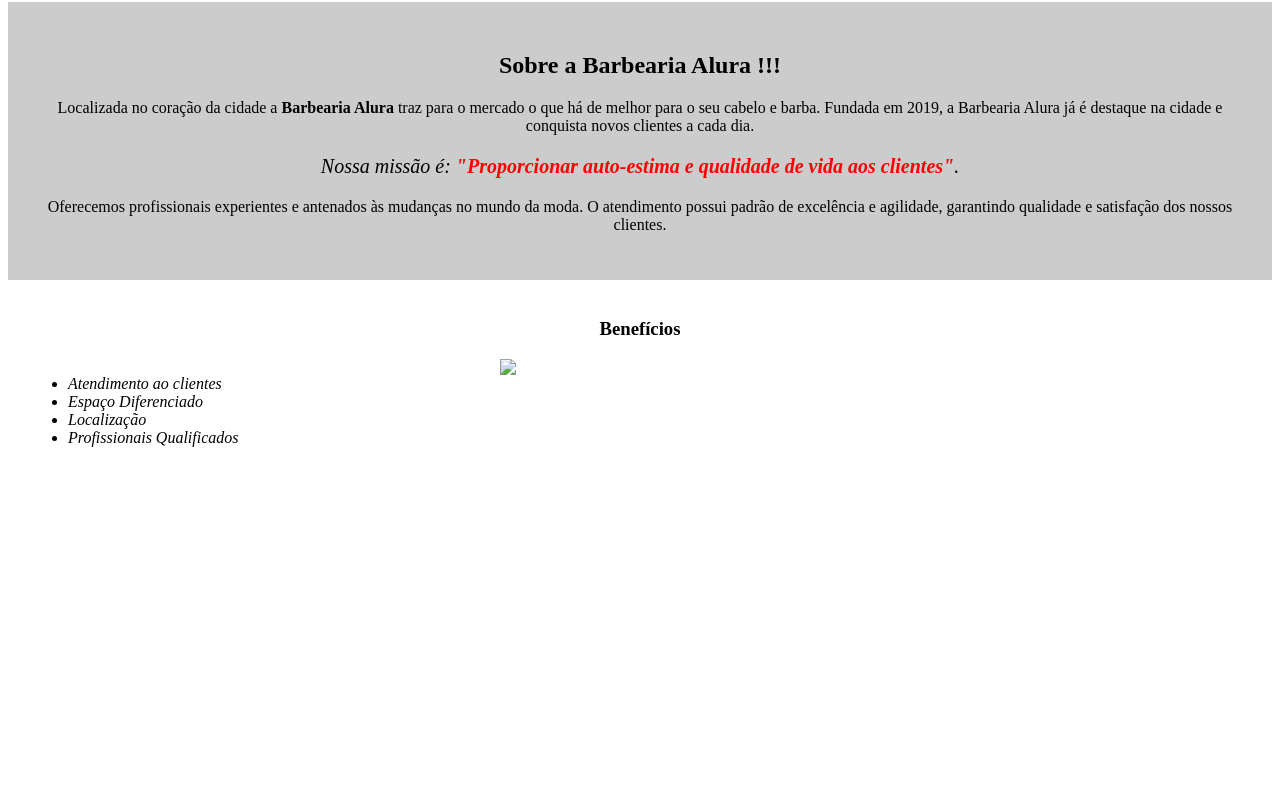
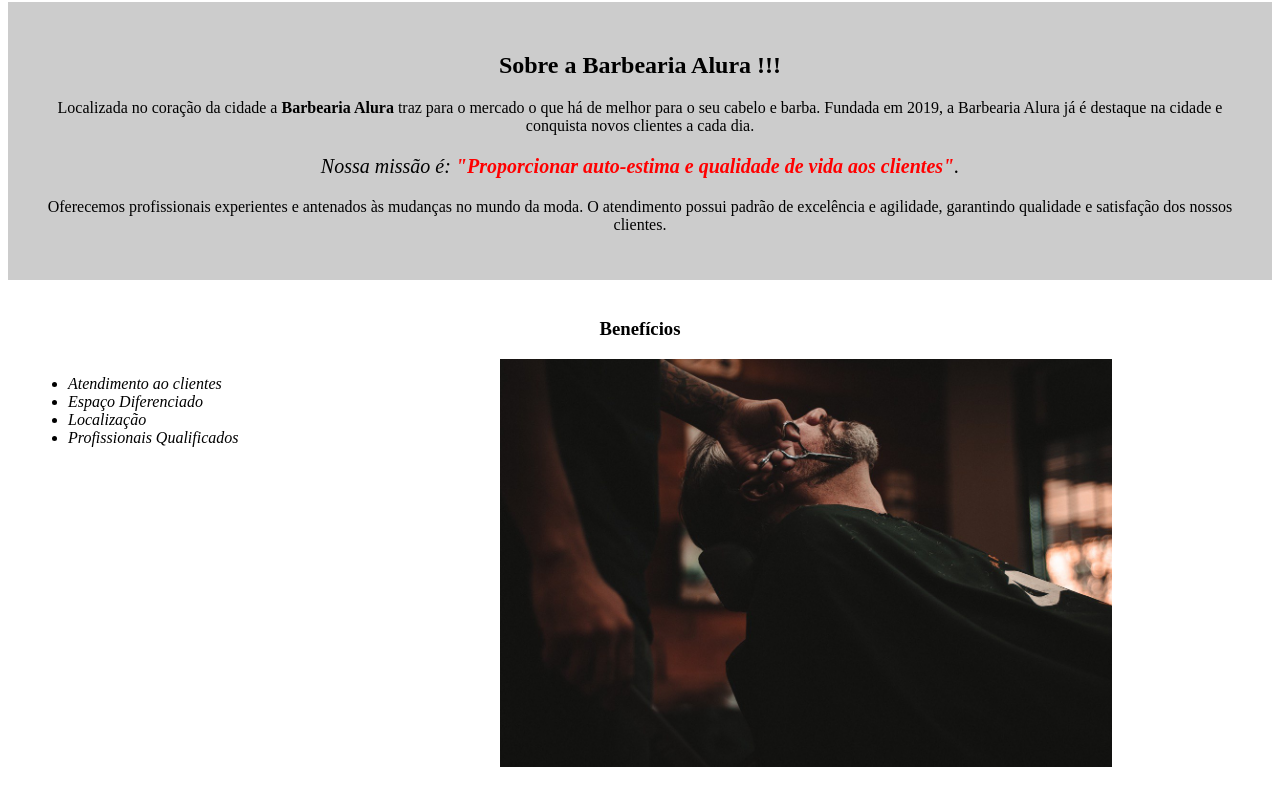
Before and after one commit to RenanTRS/Barbearia-Alura, a plain HTML site: page index.html in a window 1280 px wide. Shown: the part 556-1355 px from the top of the page. Before the commit the page ends 1047 px from the top, so only its background shows below. Drawn offline with Linux system fonts and the light colour scheme.

Commit message:
atualizando diretório dos linkts

```diff
--- a/index.html
+++ b/index.html
@@ -29,7 +29,7 @@
                 <li class="itens">Localização</li>
                 <li class="itens">Profissionais Qualificados</li>
             </ul>
-            <img src="beneficios.jpg" class="imagemBeneficios">
+            <img src="assets/beneficios.jpg" class="imagemBeneficios">
         </div>
 
     </body>
```
